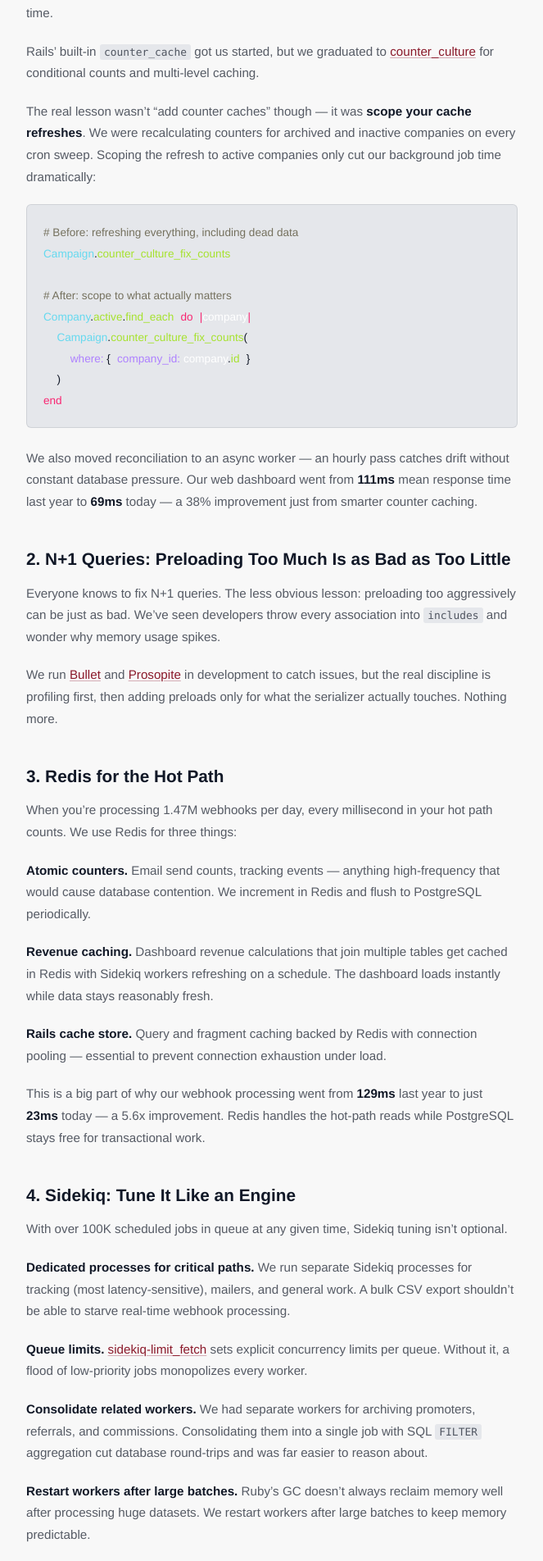
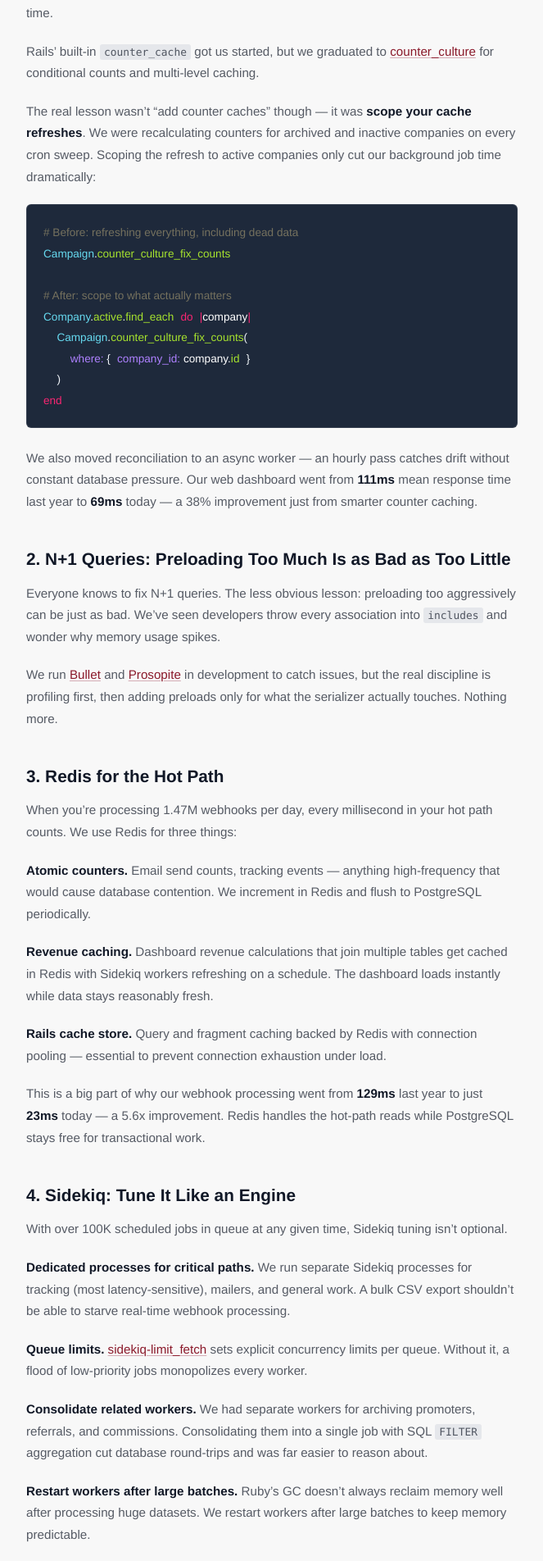
Before and after one commit to robikovacs/robikovacs.github.io, a Jekyll site: the page built from _posts/2026-04-08-ruby-on-rails-performance-lessons-scaling-saas.md, in a window 1280 px wide. Shown: the part 898-2802 px from the top of the page at 82% size, without its empty margins (308-971 px from the left). Built offline with Jekyll 4.4.1, drawn with Linux system fonts in a browser that asks for light colours.

Commit message:
Fix code blocks on light mode — force dark background for syntax highlighting
Co-Authored-By: Claude Opus 4.6 (1M context) <noreply@anthropic.com>

```diff
--- a/assets/css/main.css
+++ b/assets/css/main.css
@@ -367,10 +367,10 @@ h1 {
 .post-content pre {
     margin-bottom: 1.5rem;
     padding: 1.25rem;
-    background-color: var(--bg-secondary);
+    background-color: #1e293b;
     border-radius: 6px;
     overflow-x: auto;
-    border: 1px solid var(--border-color);
+    border: 1px solid rgba(255, 255, 255, 0.1);
 }
 
 .post-content pre code {
@@ -378,7 +378,7 @@ h1 {
     padding: 0;
     font-size: 0.85rem;
     line-height: 1.6;
-    color: var(--text-primary);
+    color: #f1f5f9;
 }
 
 .post-content blockquote {
```
